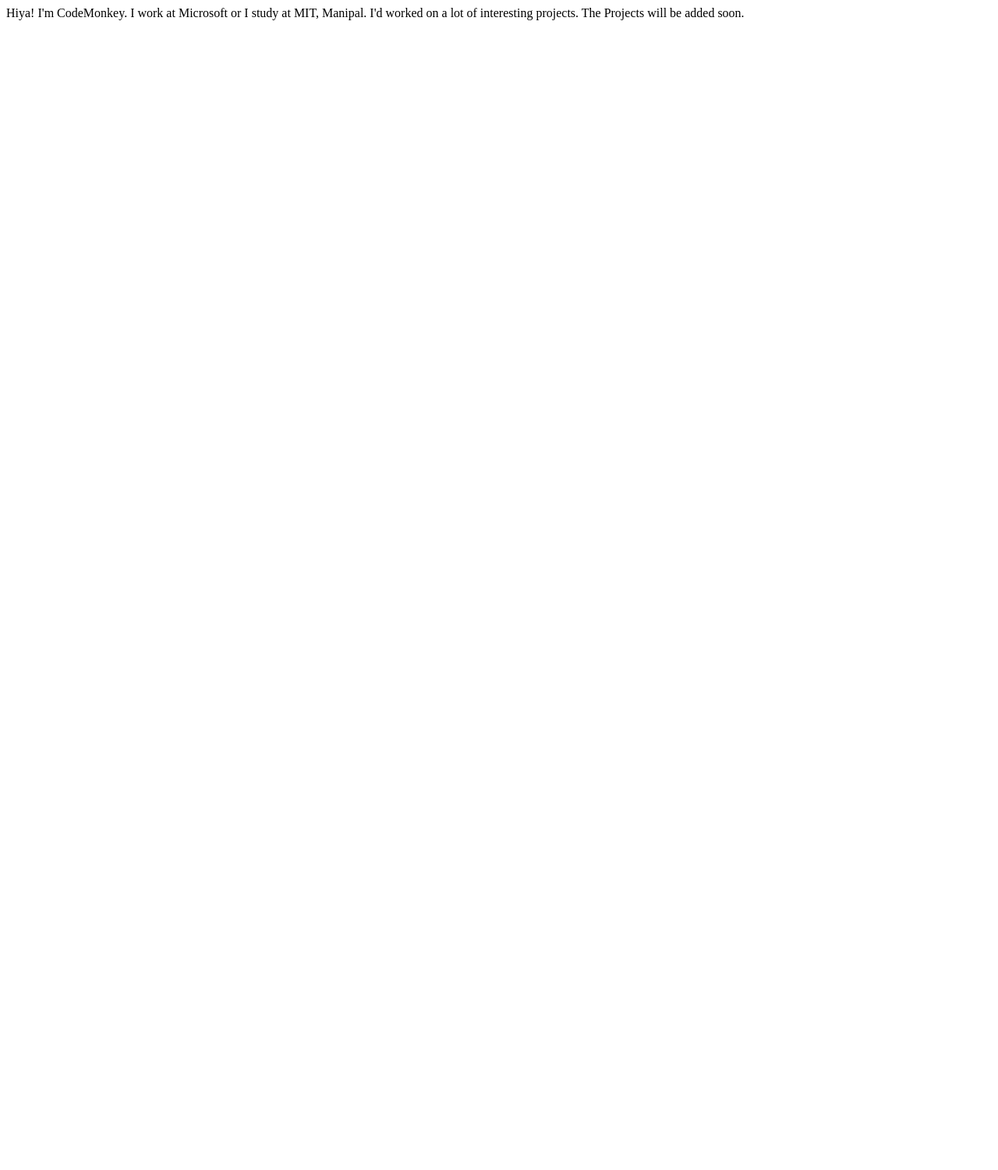
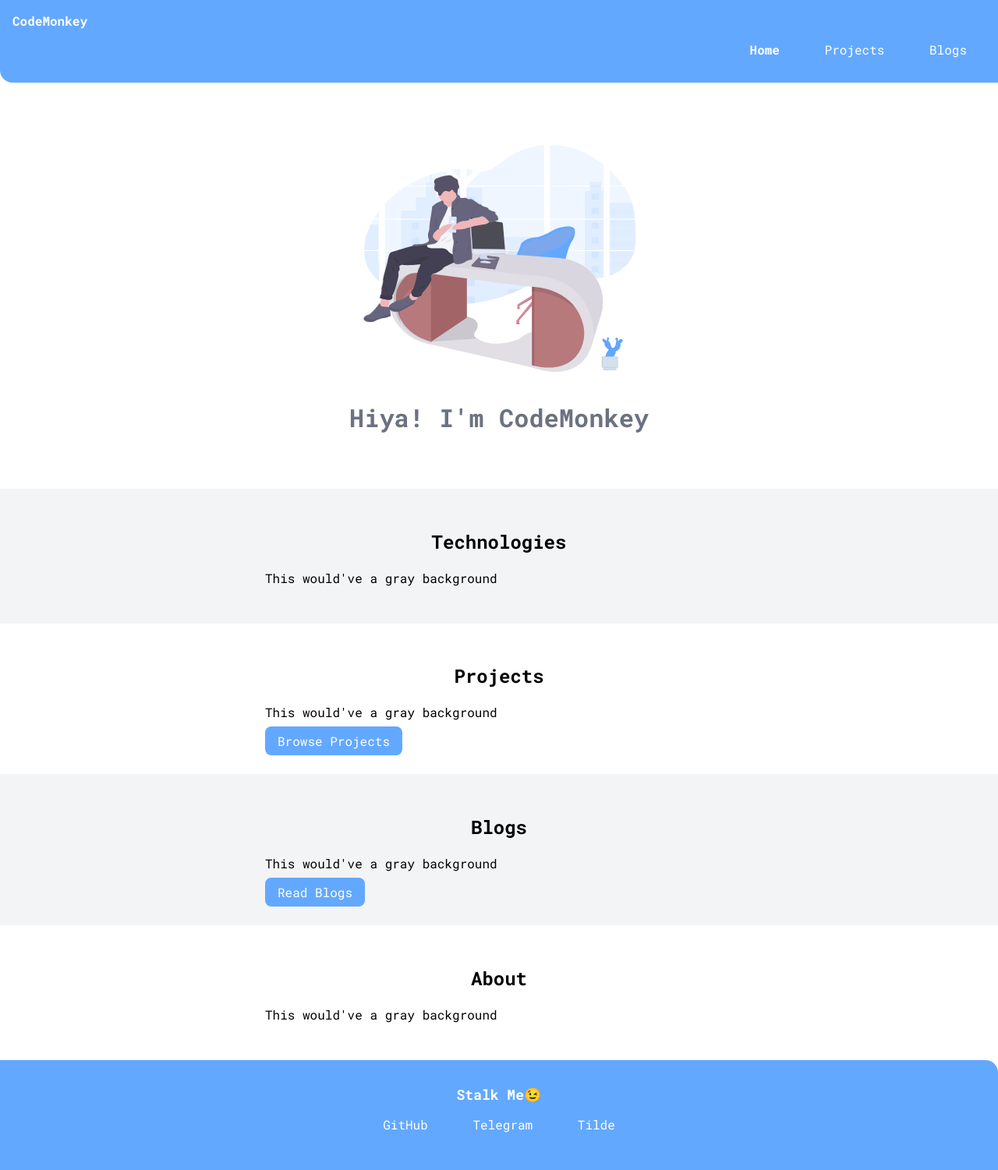
Before and after one commit to temp192000/CodeMonkey-io, a plain HTML site: page index.html in a window 1280 px wide. Shown: the whole page at 78% size. Before the commit the page ends 800 px from the top, so only its background shows below. Drawn offline with Linux system fonts and the light colour scheme.

Commit message:
Update: Site Revamped.

```diff
--- a/index.html
+++ b/index.html
@@ -4,12 +4,74 @@
     <meta charset="UTF-8">
     <meta http-equiv="X-UA-Compatible" content="IE=edge">
     <meta name="viewport" content="width=device-width, initial-scale=1.0">
-    <title>CodeMonkey</title>
+    <title>Home | CodeMonkey</title>
+    <link href="styles.css" rel="stylesheet"/>
 </head>
 <body>
-    Hiya! I'm CodeMonkey.
-    I work at Microsoft or I study at MIT, Manipal.
+    <nav class="navigation container">
+        <div class="nav-brand">CodeMonkey</div>
+        <ul class="list-non-bullet nav-pills">
+            <li class="list-item-inline">
+                <a class="link link-active" href="/">Home</a>
+            </li>
+            <li class="list-item-inline">
+                <a class="link" href="/projects.html">Projects</a>
+            </li>
+            <li class="list-item-inline">
+                <a class="link" href="/blogs.html">Blogs</a>
+            </li>
+        </ul>
+    </nav>
 
-    I'd worked on a lot of interesting projects. The Projects will be added soon.
+    <header class="hero">
+        <img class="hero-img" src="images/hero.svg"/>
+        <h1 class="hero-heading">Hiya! I'm CodeMonkey</h1>
+    </header>
+
+    <section class="section ow">
+        <div class="container container-center">
+            <h1>Technologies</h3>
+            <p>This would've a gray background</p>
+        </div>
+    </section>
+
+    <section class="section">
+        <div class="container container-center">
+            <h1>Projects</h3>
+            <p>This would've a gray background</p>
+            <a class="link link-primary" href="/projects.html">Browse Projects</a>
+        </div>
+    </section>
+
+    <section class="section ow">
+        <div class="container container-center">
+            <h1>Blogs</h3>
+            <p>This would've a gray background</p>
+            <a class="link link-primary" href="/blogs.html">Read Blogs</a>
+        </div>
+    </section>
+
+    <section class="section">
+        <div class="container container-center">
+            <h1>About</h3>
+            <p>This would've a gray background</p>
+        </div>
+    </section>
+
+    <footer clas="footer">
+        <div class="footer-header">Stalk Me😉</div>
+        <ul class="social-links list-non-bullet">
+            <li class="list-item-inline">
+                <a class="link" href="/">GitHub</a>
+            </li>
+            <li class="list-item-inline">
+                <a class="link" href="/">Telegram</a>
+            </li>
+            <li class="list-item-inline">
+                <a class="link" href="/">Tilde</a>
+            </li>
+        </ul>
+    </footer>
+
 </body>
 </html>
--- a/styles.css
+++ b/styles.css
@@ -85,6 +85,7 @@ body{
 
 .hero{
     padding: 2rem;
+    padding-top: 5rem;
 }
 
 .hero .hero-img{
@@ -123,6 +124,11 @@ footer{
     border-top-right-radius: 1rem;
 }
 
+footer .footer-header{
+    font-weight: bold;
+    font-size: large;
+}
+
 footer .link{
     color: white;
 }
```
Also changed, not shown: blogs.html (added, +31 -0 lines), lib/components.html (+2 -2 lines), projects.html (added, +79 -0 lines).
